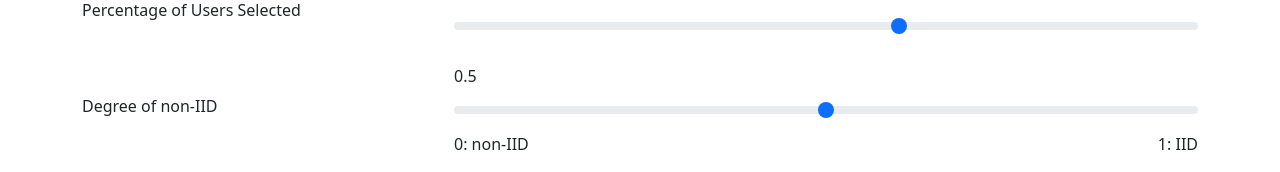
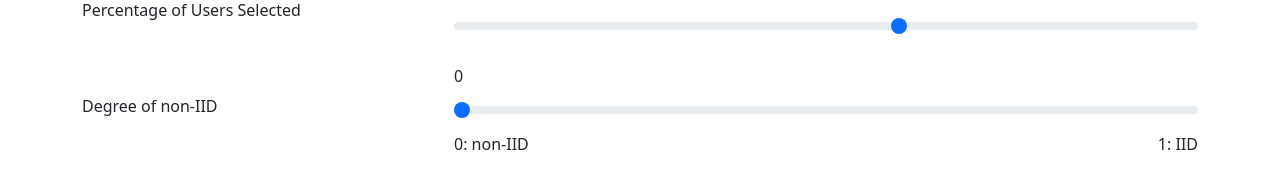
Before and after one commit to Puvan-git/federated-learning, a React (Create React App) app in the folder frontend/: page / in a window 1280 px wide. Shown: the part 759-931 px from the top of the page. Built offline with nearby package versions, Linux system fonts and the light colour scheme.

Commit message:
set default state to non-iid

```diff
--- a/frontend/src/Form.js
+++ b/frontend/src/Form.js
@@ -9,7 +9,7 @@ function Form({ onFormSubmit, navigate }) {
     const [rangeValueComm, setRangeValueComm] = useState(10);
     const [rangeValueUser, setRangeValueUser] = useState(5);
     const [rangeValueFrac, setRangeValueFrac] = useState(60);
-    const [rangeValueDeg, setRangeValueDeg] = useState(0.5);
+    const [rangeValueDeg, setRangeValueDeg] = useState(0);
 
 
     const calculateThumbPosition = (value, min, max) => {
```
